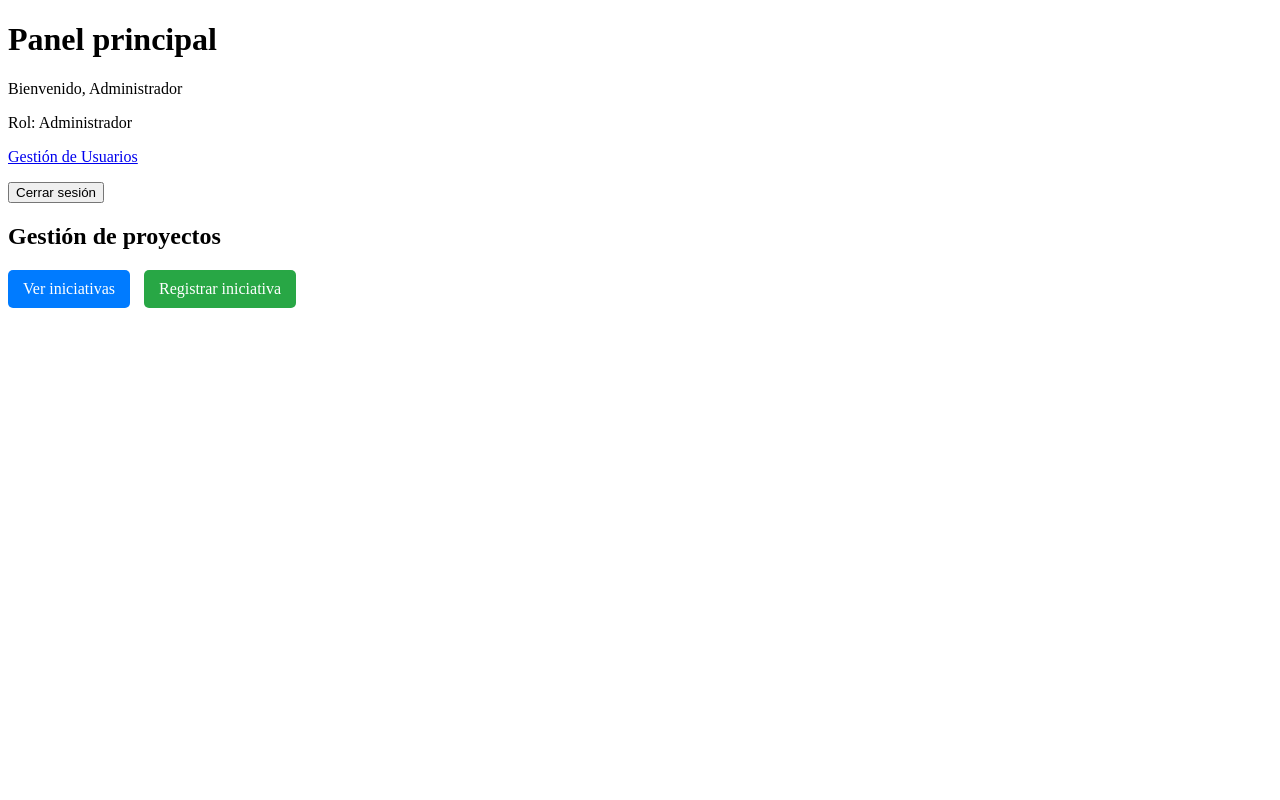
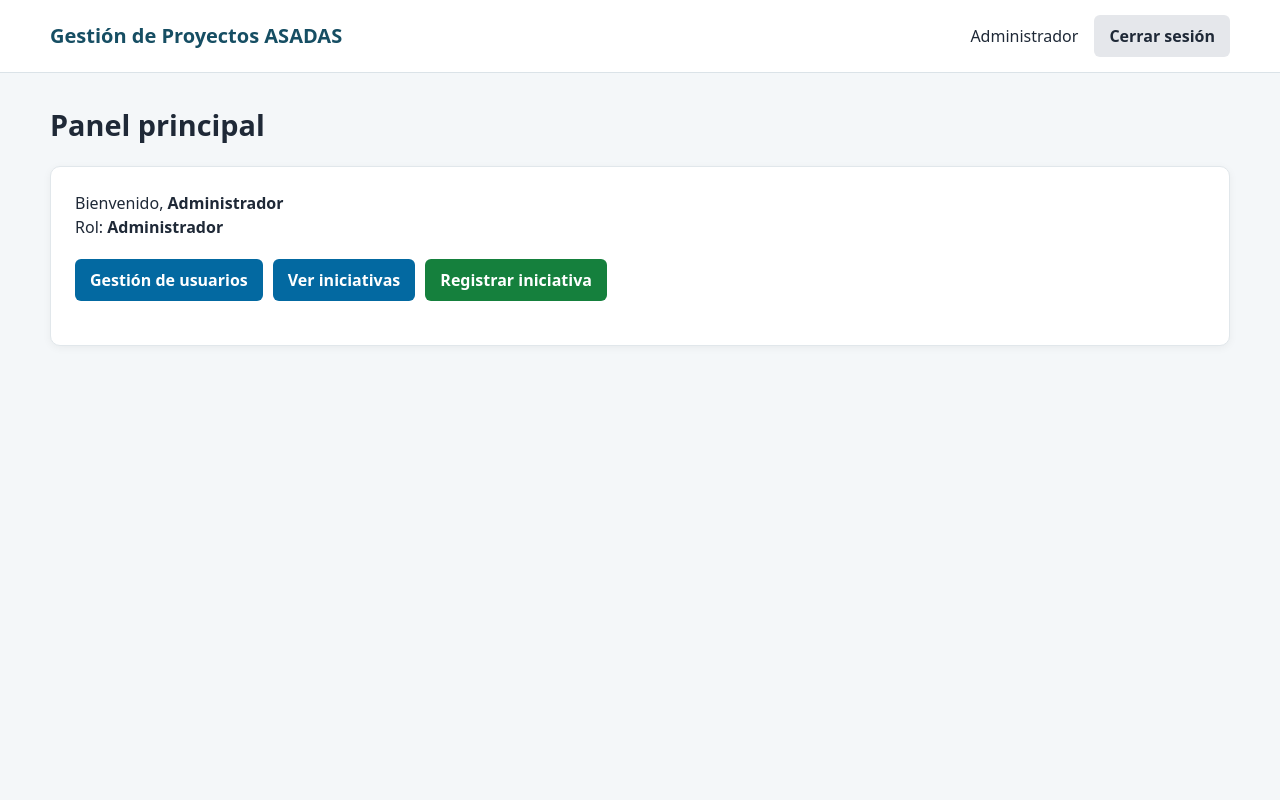
Before and after one commit to Candreshm/Herramienta-Gestion-De-Proyectos-ASADAS, a Laravel app: page /dashboard in a window 1280 px wide. Run offline with Laravel 12, Linux system fonts and the light colour scheme; a user stored in the database is signed in; data comes from the database, SQL or seed files in the repository; style sheets or scripts are compiled from the project's sources; parts of the project's set-up code (start-up, migrations or seed data) failed here and were passed over.

Commit message:
fix: load Vite assets and standardize application layout

```diff
--- a/resources/css/app.css
+++ b/resources/css/app.css
@@ -2,8 +2,166 @@
 
 @source '../../vendor/laravel/framework/src/Illuminate/Pagination/resources/views/*.blade.php';
 @source '../../storage/framework/views/*.php';
+@source '../views/**/*.blade.php';
 
 @theme {
-    --font-sans: 'Instrument Sans', ui-sans-serif, system-ui, sans-serif, 'Apple Color Emoji', 'Segoe UI Emoji',
-        'Segoe UI Symbol', 'Noto Color Emoji';
+    --font-sans: 'Instrument Sans', ui-sans-serif, system-ui, sans-serif,
+        'Apple Color Emoji', 'Segoe UI Emoji', 'Segoe UI Symbol',
+        'Noto Color Emoji';
 }
+
+:root {
+    font-family: var(--font-sans);
+    color: #1f2937;
+    background: #f4f7f9;
+}
+
+body {
+    margin: 0;
+    min-height: 100vh;
+    background: #f4f7f9;
+}
+
+.app-container {
+    width: min(1180px, calc(100% - 32px));
+    margin: 0 auto;
+}
+
+.app-header {
+    background: #ffffff;
+    border-bottom: 1px solid #dbe3e8;
+    margin-bottom: 30px;
+}
+
+.app-header-content {
+    min-height: 72px;
+    display: flex;
+    align-items: center;
+    justify-content: space-between;
+    gap: 20px;
+}
+
+.app-brand {
+    margin: 0;
+    font-size: 1.25rem;
+    font-weight: 700;
+    color: #164e63;
+}
+
+.user-info {
+    display: flex;
+    align-items: center;
+    gap: 16px;
+}
+
+.page-title {
+    margin: 0 0 20px;
+    font-size: 1.8rem;
+    font-weight: 700;
+    color: #1f2937;
+}
+
+.card {
+    background: #ffffff;
+    border: 1px solid #e1e7eb;
+    border-radius: 10px;
+    padding: 24px;
+    box-shadow: 0 2px 8px rgb(0 0 0 / 5%);
+}
+
+.actions {
+    display: flex;
+    flex-wrap: wrap;
+    gap: 10px;
+    margin: 20px 0;
+}
+
+.btn {
+    display: inline-flex;
+    align-items: center;
+    justify-content: center;
+    padding: 9px 15px;
+    border: 0;
+    border-radius: 6px;
+    font: inherit;
+    font-weight: 600;
+    cursor: pointer;
+    text-decoration: none;
+}
+
+.btn-primary {
+    background: #0369a1;
+    color: #ffffff;
+}
+
+.btn-primary:hover {
+    background: #075985;
+}
+
+.btn-success {
+    background: #15803d;
+    color: #ffffff;
+}
+
+.btn-success:hover {
+    background: #166534;
+}
+
+.btn-secondary {
+    background: #e5e7eb;
+    color: #1f2937;
+}
+
+.alert {
+    padding: 12px 16px;
+    margin-bottom: 20px;
+    border-radius: 6px;
+}
+
+.alert-success {
+    background: #dcfce7;
+    color: #166534;
+    border: 1px solid #86efac;
+}
+
+.alert-error {
+    background: #fee2e2;
+    color: #991b1b;
+    border: 1px solid #fecaca;
+}
+
+table {
+    width: 100%;
+    border-collapse: collapse;
+    background: #ffffff;
+}
+
+th,
+td {
+    padding: 12px;
+    border-bottom: 1px solid #e5e7eb;
+    text-align: left;
+}
+
+th {
+    background: #f8fafc;
+    font-weight: 700;
+}
+
+input,
+select,
+textarea {
+    width: 100%;
+    padding: 9px 10px;
+    border: 1px solid #cbd5e1;
+    border-radius: 6px;
+    background: #ffffff;
+    box-sizing: border-box;
+}
+
+input:focus,
+select:focus,
+textarea:focus {
+    outline: 2px solid #38bdf8;
+    outline-offset: 1px;
+}
--- a/resources/views/dashboard.blade.php
+++ b/resources/views/dashboard.blade.php
@@ -1,59 +1,54 @@
-<!DOCTYPE html>
-<html lang="es">
-<head>
-    <meta charset="UTF-8">
-    <title>Panel principal</title>
-</head>
+@extends('layouts.app')
 
-<body>
+@section('title', 'Panel principal')
 
-    <h1>Panel principal</h1>
+@section('content')
+
+    <h2 class="page-title">
+        Panel principal
+    </h2>
+
+    <div class="card">
 
         <p>
-        Bienvenido, {{ auth()->user()->name }}
+            Bienvenido,
+            <strong>{{ auth()->user()->name }}</strong>
         </p>
 
         <p>
             Rol:
+            <strong>
                 {{ auth()->user()->role->nombre ?? 'Sin rol' }}
+            </strong>
         </p>
 
+        <div class="actions">
+
             @if(auth()->user()->role?->nombre === 'Administrador')
-        <p>
-            <a href="{{ route('usuarios.index') }}">Gestión de Usuarios</a>
-        </p>
+                <a
+                    href="{{ route('usuarios.index') }}"
+                    class="btn btn-primary"
+                >
+                    Gestión de usuarios
+                </a>
             @endif
 
-    <form method="POST" action="{{ route('logout') }}">
-        @csrf
-
-        <button type="submit">
-            Cerrar sesión
-        </button>
-    </form>
-
-    <h2>Gestión de proyectos</h2>
-
-<a href="{{ route('proyectos.index') }}"
-   style="display:inline-block;
-          padding:10px 15px;
-          background:#007bff;
-          color:white;
-          text-decoration:none;
-          border-radius:5px;">
+            <a
+                href="{{ route('proyectos.index') }}"
+                class="btn btn-primary"
+            >
                 Ver iniciativas
             </a>
 
-<a href="{{ route('proyectos.create') }}"
-   style="display:inline-block;
-          padding:10px 15px;
-          background:#28a745;
-          color:white;
-          text-decoration:none;
-          border-radius:5px;
-          margin-left:10px;">
+            <a
+                href="{{ route('proyectos.create') }}"
+                class="btn btn-success"
+            >
                 Registrar iniciativa
             </a>
 
-</body>
-</html>
+        </div>
+
+    </div>
+
+@endsection
--- /dev/null
+++ b/resources/views/layouts/app.blade.php
@@ -0,0 +1,59 @@
+<!DOCTYPE html>
+<html lang="es">
+<head>
+    <meta charset="UTF-8">
+    <meta name="viewport" content="width=device-width, initial-scale=1.0">
+
+    <title>@yield('title', 'Gestión de Proyectos ASADAS')</title>
+
+    @vite([
+        'resources/css/app.css',
+        'resources/js/app.js'
+    ])
+</head>
+
+<body>
+    <header class="app-header">
+        <div class="app-container app-header-content">
+            <div>
+                <h1 class="app-brand">
+                    Gestión de Proyectos ASADAS
+                </h1>
+            </div>
+
+            @auth
+                <div class="user-info">
+                    <span>{{ auth()->user()->name }}</span>
+
+                    <form method="POST" action="{{ route('logout') }}">
+                        @csrf
+
+                        <button
+                            type="submit"
+                            class="btn btn-secondary"
+                        >
+                            Cerrar sesión
+                        </button>
+                    </form>
+                </div>
+            @endauth
+        </div>
+    </header>
+
+    <main class="app-container">
+        @if(session('success'))
+            <div class="alert alert-success">
+                {{ session('success') }}
+            </div>
+        @endif
+
+        @if(session('error'))
+            <div class="alert alert-error">
+                {{ session('error') }}
+            </div>
+        @endif
+
+        @yield('content')
+    </main>
+</body>
+</html>
```
Also changed, not shown: resources/views/auth/login.blade.php (+35 -19 lines). Lines whose indentation alone changed are shown as unchanged.
